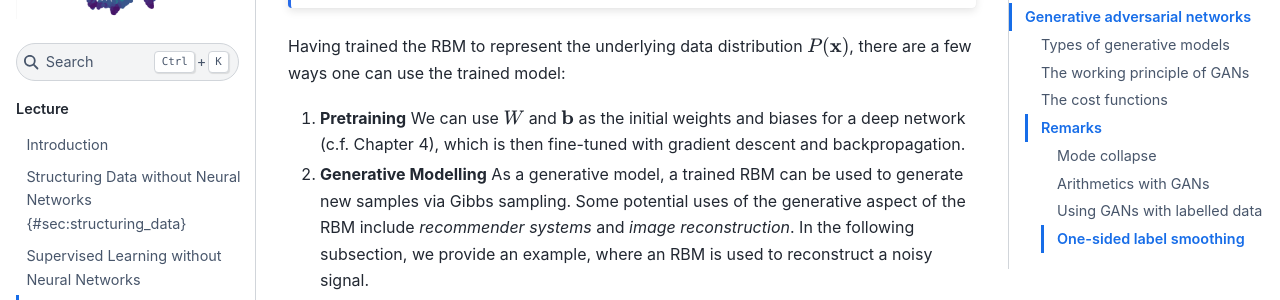
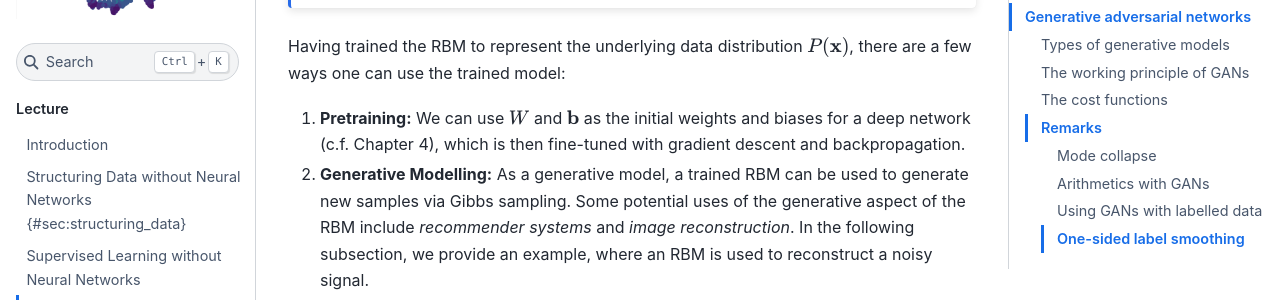
Before and after one commit to ml-for-sciences/ml-book, a Jupyter Book: the page built from book/docs/ml_unsupervised.md, in a window 1280 px wide and 900 px high, scrolled down 5017 px. Shown: the part 152-452 px from the top of the window. Built offline with Jupyter Book 1.0.4 settings and Sphinx 7.4.7 and the Sphinx Book theme 1.1.4, drawn with Linux system fonts in a browser that asks for light colours.

Commit message:
Fix style issues and references

````diff
--- a/book/docs/ml_unsupervised.md
+++ b/book/docs/ml_unsupervised.md
@@ -136,11 +136,11 @@ $\quad$ (and similarly for $\mathbf{a}$ and $\mathbf{b}$) <br />
 Having trained the RBM to represent the underlying data distribution
 $P(\mathbf{x})$, there are a few ways one can use the trained model:
 
-1.  **Pretraining** We can use $W$ and $\mathbf{b}$ as the initial weights
+1.  **Pretraining:** We can use $W$ and $\mathbf{b}$ as the initial weights
     and biases for a deep network (c.f. Chapter 4), which is then
     fine-tuned with gradient descent and backpropagation.
 
-2.  **Generative Modelling** As a generative model, a trained RBM can be
+2.  **Generative Modelling:** As a generative model, a trained RBM can be
     used to generate new samples via Gibbs sampling. Some potential uses of the
     generative aspect of the RBM include *recommender systems* and
     *image reconstruction*. In the following subsection, we provide an
@@ -251,7 +251,7 @@ standard deviations $\boldsymbol \sigma$. The input $\mathbf{z}$ for the decoder
 then drawn from $N(\boldsymbol \mu, \boldsymbol \sigma)$.
 ```
 
-The idea behind VAEs is for the encoder to output not just an exact point $\mathbf{z}$ in the latent space, but a (factorized) Normal distribution of points, $\mathcal{N}(\boldsymbol \mu, \boldsymbol \sigma)$. In particular, the output of the encoder comprises two vectors, the first representing the means, $\boldsymbol \mu$, and the second the standard deviations, $\boldsymbol \sigma$. The input for the decoder is then sampled from this distribution, $\mathbf{z} \sim \mathcal{N}(\boldsymbol \mu, \boldsymbol \sigma)$, and the original input is reconstructed and compared to the original input for training. In addition to the standard loss function comparing input and output of the VAE, we further add a regularization term to the loss function such that the distributions from the encoder are close to a standard normal distribution $\mathcal{N}(\boldsymbol 0, \boldsymbol 1)$. Using the Kullback-Leibler divergence, Eq. [](eq:KL), to measure the deviation from the standard normal distribution, the full loss function then reads
+The idea behind VAEs is for the encoder to output not just an exact point $\mathbf{z}$ in the latent space, but a (factorized) Normal distribution of points, $\mathcal{N}(\boldsymbol \mu, \boldsymbol \sigma)$. In particular, the output of the encoder comprises two vectors, the first representing the means, $\boldsymbol \mu$, and the second the standard deviations, $\boldsymbol \sigma$. The input for the decoder is then sampled from this distribution, $\mathbf{z} \sim \mathcal{N}(\boldsymbol \mu, \boldsymbol \sigma)$, and the original input is reconstructed and compared to the original input for training. In addition to the standard loss function comparing input and output of the VAE, we further add a regularization term to the loss function such that the distributions from the encoder are close to a standard normal distribution $\mathcal{N}(\boldsymbol 0, \boldsymbol 1)$. Using the Kullback-Leibler divergence, Eq. [](eqn:KL), to measure the deviation from the standard normal distribution, the full loss function then reads
 ```{math}
 :label: eqn:loss_vae
 \begin{aligned}
````
Also changed, not shown: 4 other files.
